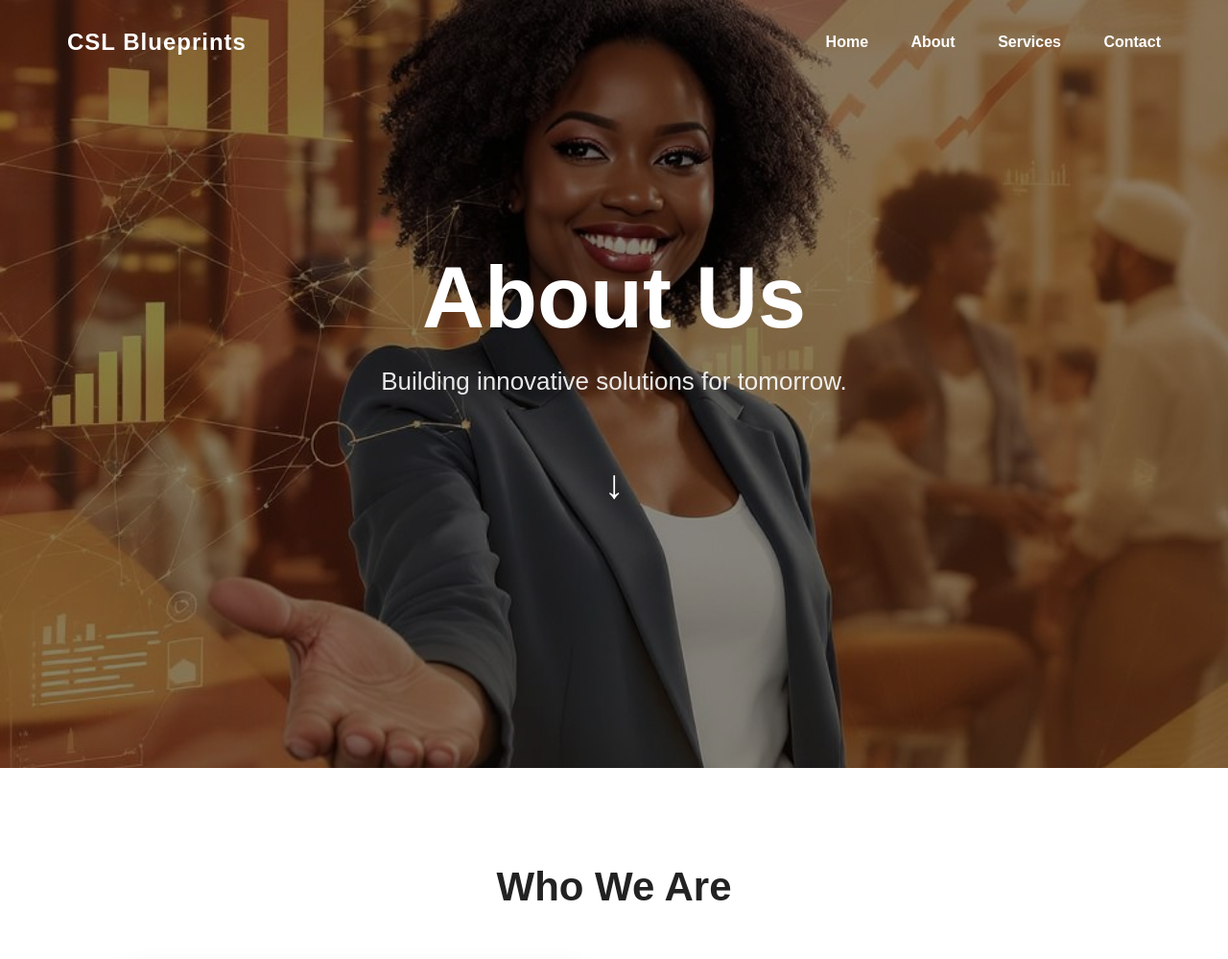
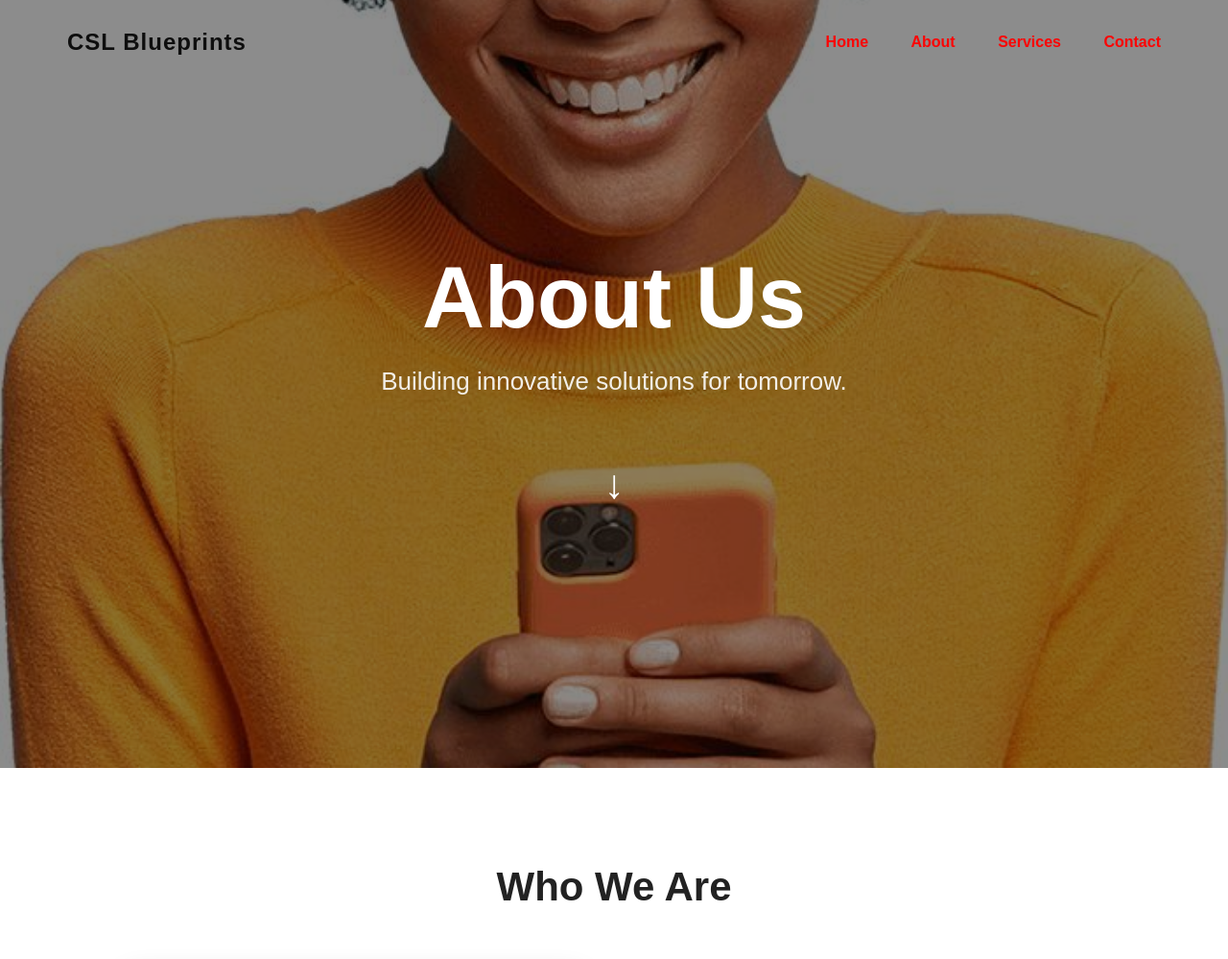
Before and after one commit to Clement1-lang/StudentTaskWebsite, a Flask app: page /about in a window 1280 px wide. Shown: the top 999 px of the page at 96% size. Run offline with Flask 3, Linux system fonts and the light colour scheme.

```diff
--- a/static/style.css
+++ b/static/style.css
@@ -43,7 +43,7 @@ body{
 
 .logo{
 
-    color:rgb(255, 254, 254);
+    color:rgb(14, 14, 14);
 
     font-size:24px;
 
@@ -55,7 +55,7 @@ body{
 
 .navbar nav a{
 
-    color:white;
+    color:rgb(252, 4, 4);
 
     text-decoration:none;
 
@@ -87,7 +87,7 @@ body{
 
     height:100vh;
 
-    background-image:url("/static/images/about-bg.jpg");
+    background-image:url("/static/images/picture2.jpg");
 
     background-size:cover;
 
@@ -474,7 +474,7 @@ transform:translateY(-7px);
 
 .home-hero{
     height:100vh;
-    background-image:url("/static/images/about-bg.jpg");
+    background-image:url("/static/images/picture1.jpg");
     background-size:cover;
     background-position:center;
     background-repeat:no-repeat;
--- a/templates/about.html
+++ b/templates/about.html
@@ -172,7 +172,7 @@ About - CSL Blueprints
 
         <div class="team-card">
 
-            <img src="{{ url_for('static', filename='images/about-bg.jpg') }}" alt="Manager">
+            <img src="{{ url_for('static', filename='images/picture3.jpg') }}" alt="Manager">
 
             <h3>Project Manager</h3>
 
@@ -182,7 +182,7 @@ About - CSL Blueprints
 
         <div class="team-card">
 
-            <img src="{{ url_for('static', filename='images/about-bg.jpg') }}" alt="Consultant">
+            <img src="{{ url_for('static', filename='images/picture4.jpg') }}" alt="Consultant">
 
             <h3>Business Consultant</h3>
 
```
Also changed, not shown: static/images/picture1.jpg (added), static/images/picture2.jpg (added), static/images/picture3.jpg (added), static/images/picture4.jpg (added).
